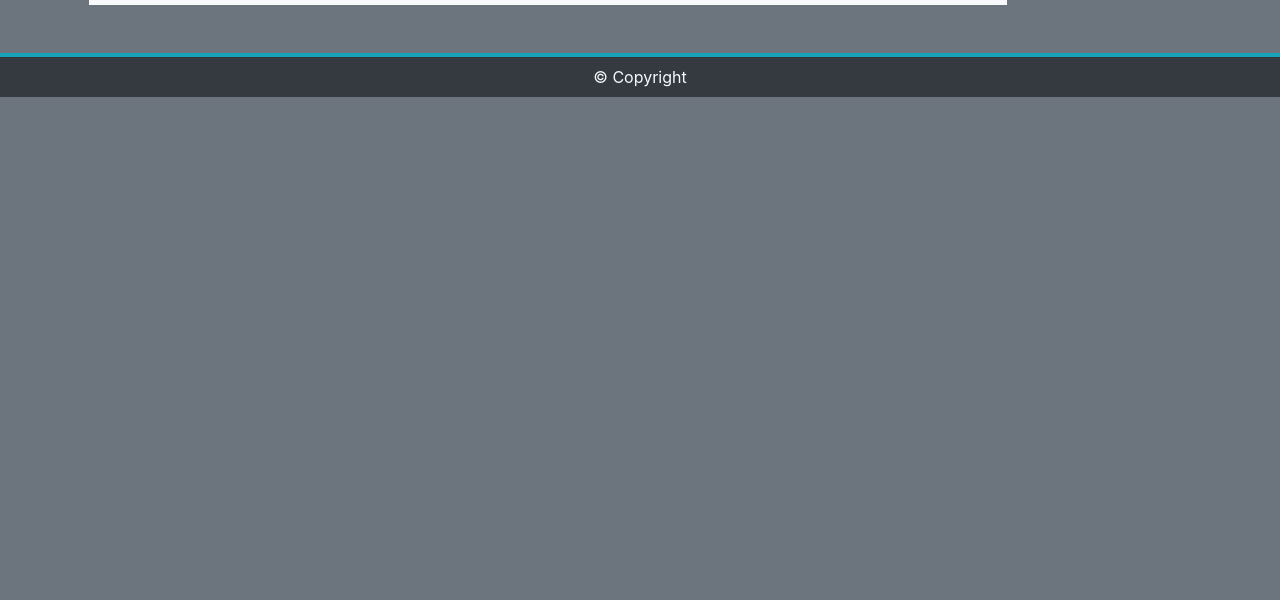
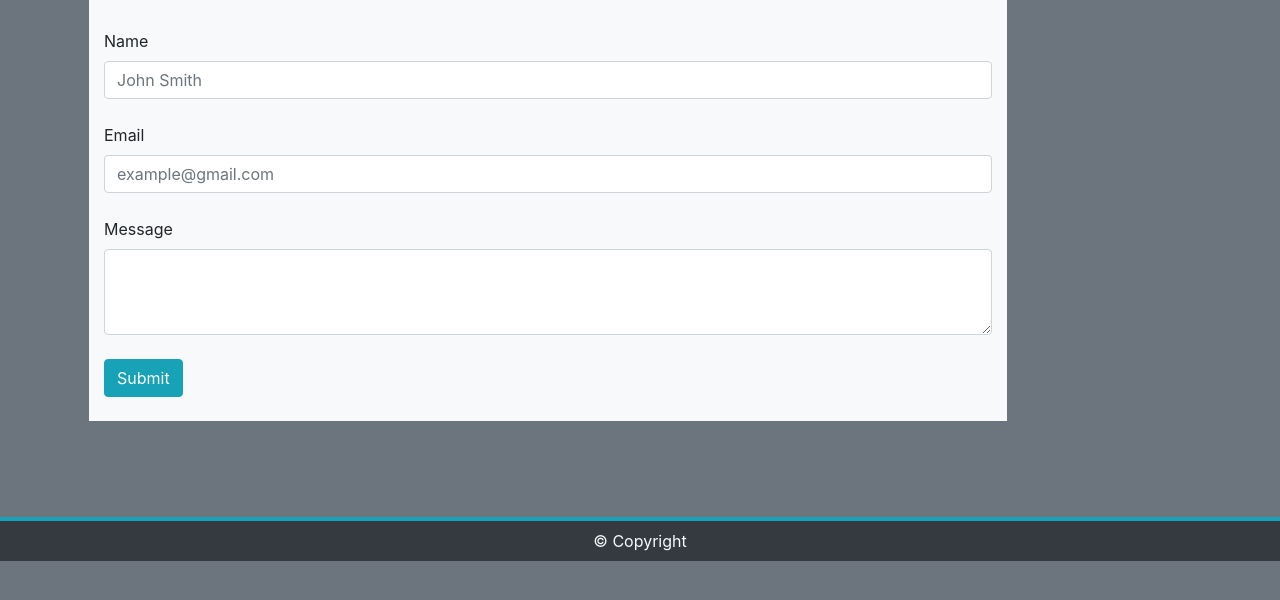
Before and after one commit to Emmerz6949/my-portfolio-site, a plain HTML site: page contact.html in a window 1280 px wide. Shown: the part 180-780 px from the top of the page. Drawn offline with nearby package versions, Linux system fonts and the light colour scheme.

Commit message:
added 4 sections with the row class to contact.html, and 4 divs with a column class inside the new sections, added form, lable, and input tags in the divs of 2 of the new sections (1 of text type for the name, and 1 of email type for the email), added a form, lable, and textarea tag in the div of the second to last section for the message, and added a form and button tag in the div of the last section for the submit button, also added classes for styling purposes to all 3 html files

```diff
--- a/contact.html
+++ b/contact.html
@@ -22,14 +22,45 @@
           </ul>
         </nav>
     </header>
-    <main class="container">
+    <main class="container mb-5 pb-5">
         <br>
         <section class="row ml-1 mr-1">
             <div class="col-md-10 text-info bg-light"><h1 class=" border-bottom border-danger pb-4 pt-4">Contact Me</h1></div>
         </section>
+        <section class="row ml-1 mr-1">
+            <div class="col-md-10 bg-light">
+                <form>
+                    <label for="name" class="pt-4">Name</label>
+                    <input class="form-control" type="text" placeholder="John Smith" id="name">
+                </form>
+            </div>
+        </section>
+        <section class="row ml-1 mr-1">
+            <div class="col-md-10 bg-light">
+                <form>
+                    <label for="address" class="pt-4">Email</label>
+                    <input class="form-control" type="email" placeholder="example@gmail.com" id="address">
+                </form>
+            </div>
+        </section>
+        <section class="row ml-1 mr-1">
+            <div class="col-md-10 bg-light">
+                <form>
+                    <label for="message" class="pt-4">Message</label>
+                    <textarea class="form-control" id="message" rows="3"></textarea>
+                </form>
+            </div>
+        </section>
+        <section class="row ml-1 mr-1">
+            <div class="col-md-10 bg-light">
+                <form>
+                    <button type="submit" class="btn btn-info my-4">Submit</button>
+                </form>
+            </div>
+        </section>
     </main>
     <footer class="mt-5 mb-0 pt-1 pb-0 bg-info">
-        <div class="bg-dark pt-2 pb-2 text-light text-center"><span>&#169; Copyright</span></div>
+        <div class="bg-dark py-2 text-light text-center"><span>&#169; Copyright</span></div>
     </footer>
 </body>
 </html>
```
Also changed, not shown: index.html (+2 -2 lines), portfolio.html (+2 -2 lines).
